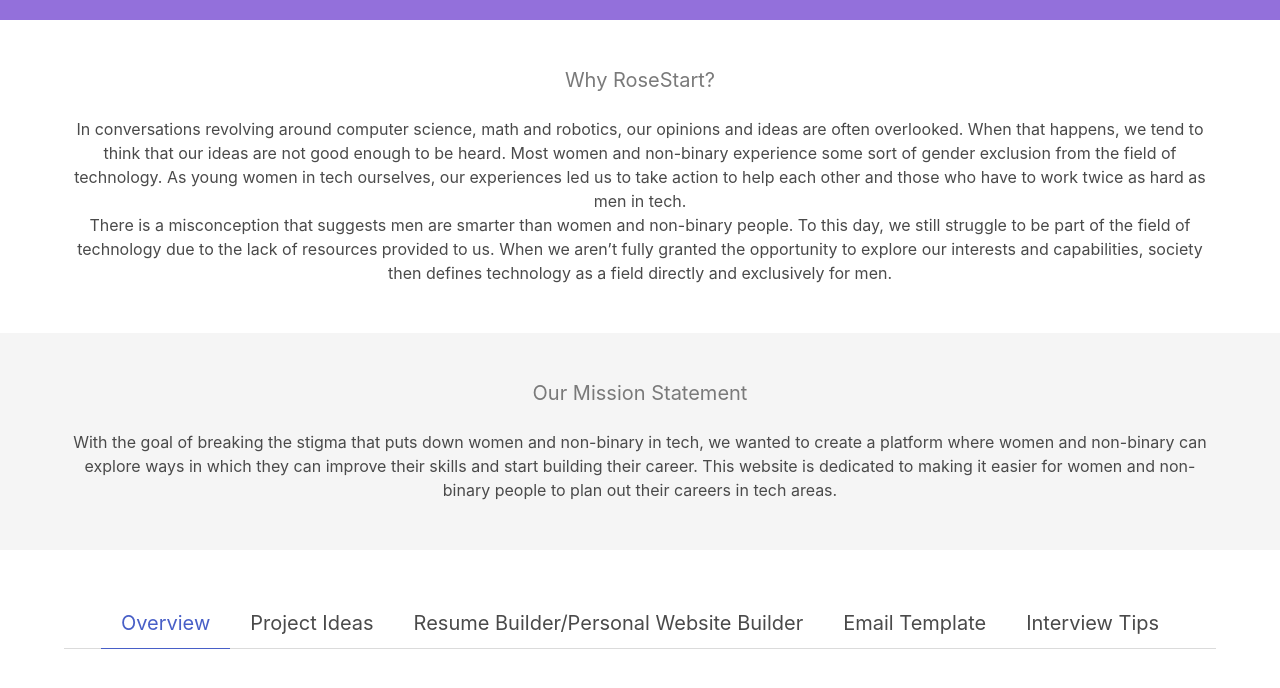
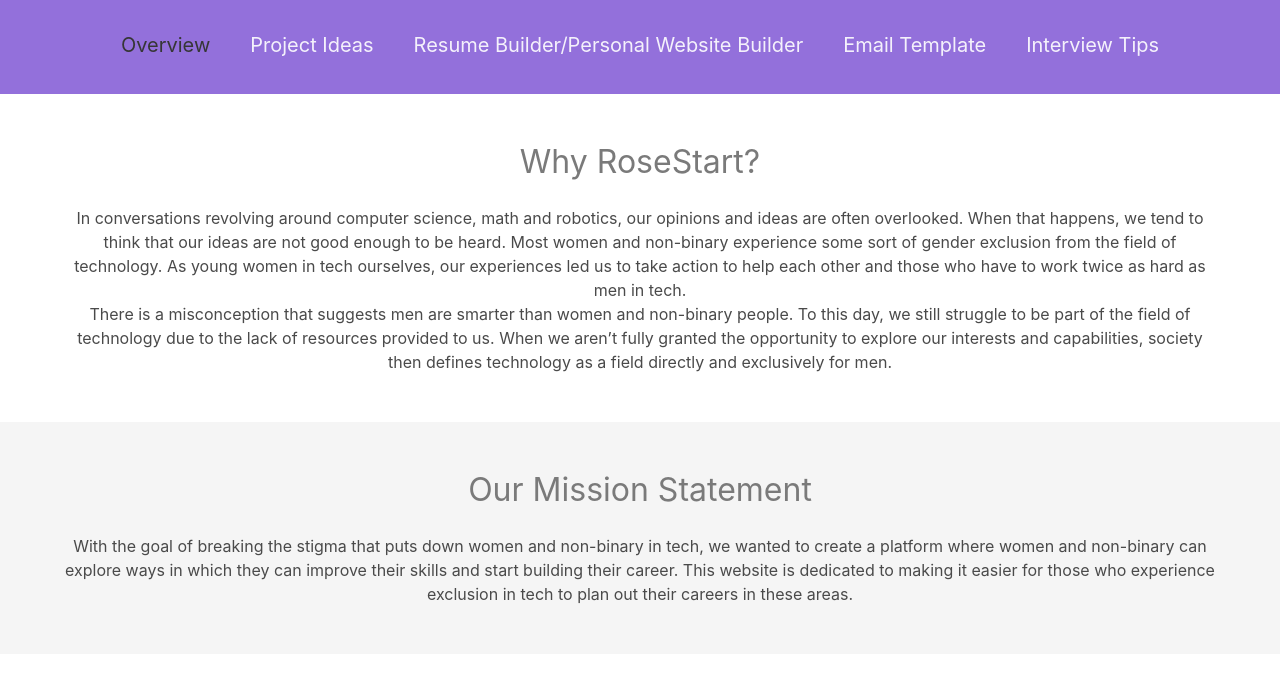
Before and after one commit to elk1181/rose-start, a website: page index.html in a window 1280 px wide. Shown: the part 100-788 px from the top of the page. Drawn offline with nearby package versions, Linux system fonts and the light colour scheme.

Commit message:
modified

```diff
--- a/index.html
+++ b/index.html
@@ -12,12 +12,23 @@
             <div class="hero-body">
                 <div class="container">
                     <h1 class="title">RoseStart</h1>
+                    <nav class="tabs is-medium is-centered">
+                        <div class="container">
+                          <ul>
+                            <li class="is-active"><a>Overview</a></li>
+                            <li><a>Project Ideas</a></li>
+                            <li><a>Resume Builder/Personal Website Builder</a></li>
+                            <li><a>Email Template</a></li>
+                            <li><a>Interview Tips</a></li>
+                          </ul>
+                        </div>
+                      </nav>
                 </div>
             </div>
         </section>
         <section class="section">
             <div class="container">
-                <h5 class="subtitle has-text-grey">Why RoseStart?</h5>
+                <h5 class="subtitle is-3 has-text-grey">Why RoseStart?</h5>
                 <p> In conversations revolving around computer science, math and robotics, our opinions and ideas are often overlooked. When that happens, we tend to think that our ideas are not good enough to be heard.
                     Most women and non-binary experience some sort of gender exclusion from the field of technology. As young women in tech ourselves, our experiences led us to take action to help each other and those who have to work twice as hard as men in tech.
                 </p>
@@ -28,29 +39,12 @@
 
         <section class="section has-background-light">
             <div class="container">
-                <h5 class="subtitle has-text-grey"> Our Mission Statement </h5>
+                <h5 class="subtitle is-3 has-text-grey"> Our Mission Statement </h5>
                 <p>
                     With the goal of breaking the stigma that puts down women and non-binary in tech, we wanted to create a platform where women and
-                non-binary can explore ways in which they can improve their skills and start building their career. This website is dedicated to making it easier for women and non-binary people to plan out their careers in tech areas. </a>
+                non-binary can explore ways in which they can improve their skills and start building their career. This website is dedicated to making it easier for those who experience exclusion in tech to plan out their careers in these areas. </a>
                 </p>
               </div>
         </section>
-
-        <section class="section">
-            <div class="hero-foot">
-                <nav class="tabs is-medium is-centered">
-                  <div class="container">
-                    <ul>
-                      <li class="is-active"><a>Overview</a></li>
-                      <li><a>Project Ideas</a></li>
-                      <li><a>Resume Builder/Personal Website Builder</a></li>
-                      <li><a>Email Template</a></li>
-                      <li><a>Interview Tips</a></li>
-                    </ul>
-                  </div>
-                </nav>
-              </div>
-        </section>
-
         </body>
 </html>
--- a/style.css
+++ b/style.css
@@ -5,9 +5,14 @@
 h1.title {
     font-family:'Trebuchet MS', 'Lucida Sans Unicode', 'Lucida Grande', 'Lucida Sans', Arial, sans-serif;
     font-size: 4em;
-
 }
 
 div.hero-body {
     background-color: mediumpurple;
 }
+
+
+
+a:hover {
+    color:black;
+}
```
